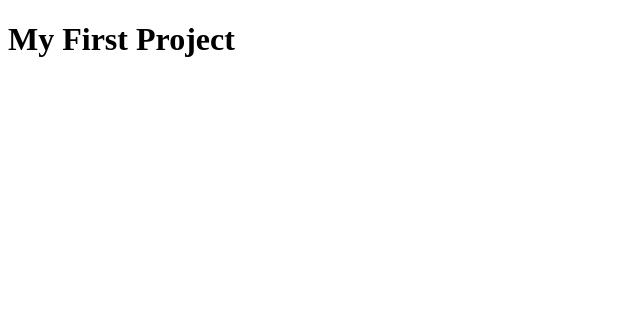
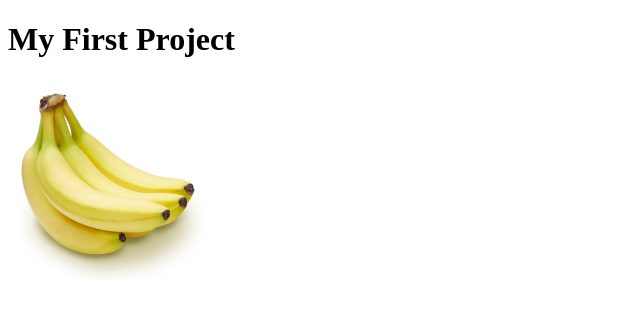
Before and after one commit to mcveighb/My-first-project, a plain HTML site: page index.html in a window 1280 px wide. Shown: the whole page, without its empty margins (0-640 px from the left). Drawn offline with Linux system fonts and the light colour scheme.

Commit message:
added bananas image

```diff
--- a/index.html
+++ b/index.html
@@ -4,5 +4,9 @@
 </head>
 <body>
     <h1>My First Project</h1>
+    <div>
+        <img src="assets/img/bananas.jpg" width="200" height="200"
+        />
+    </div>
 </body>
 </html>
```
Also changed, not shown: assets/img/bananas.jpg (added).
